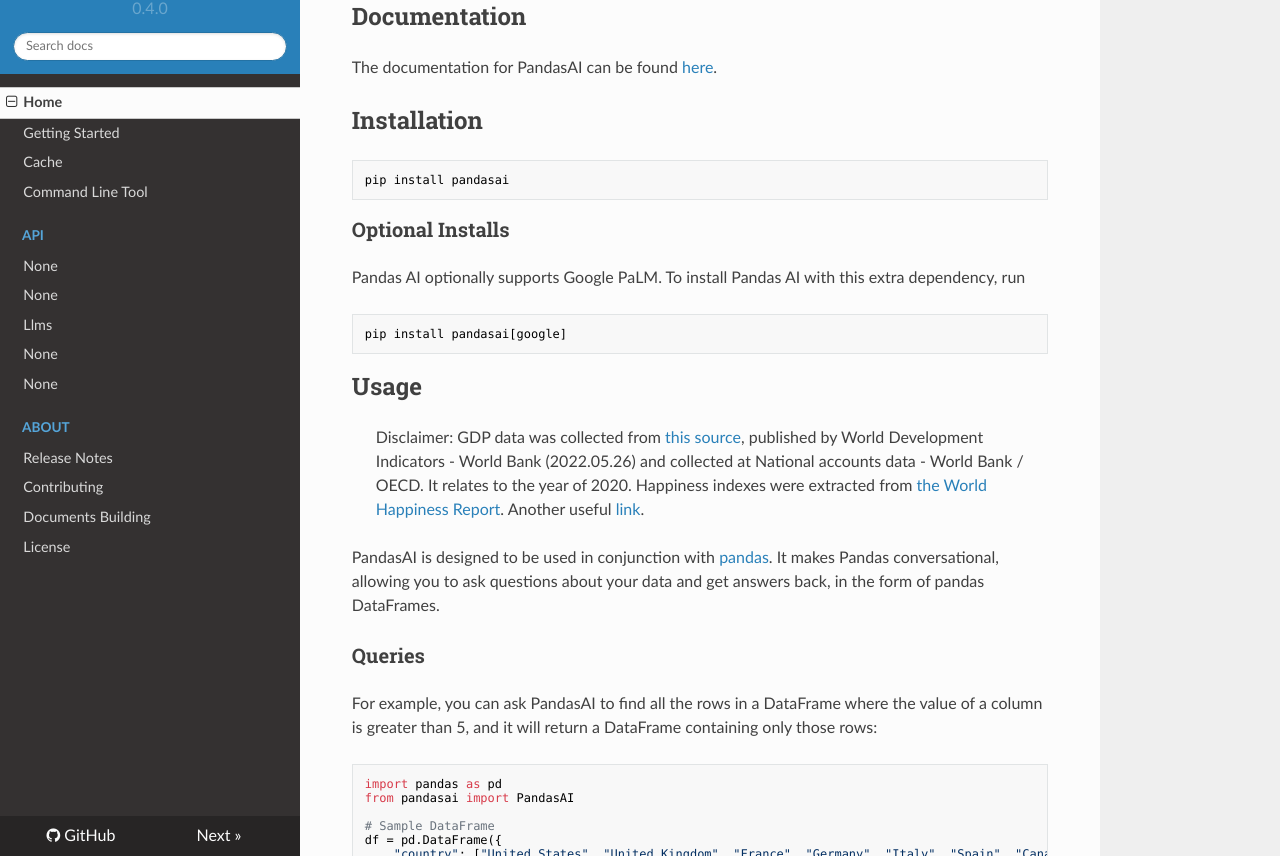
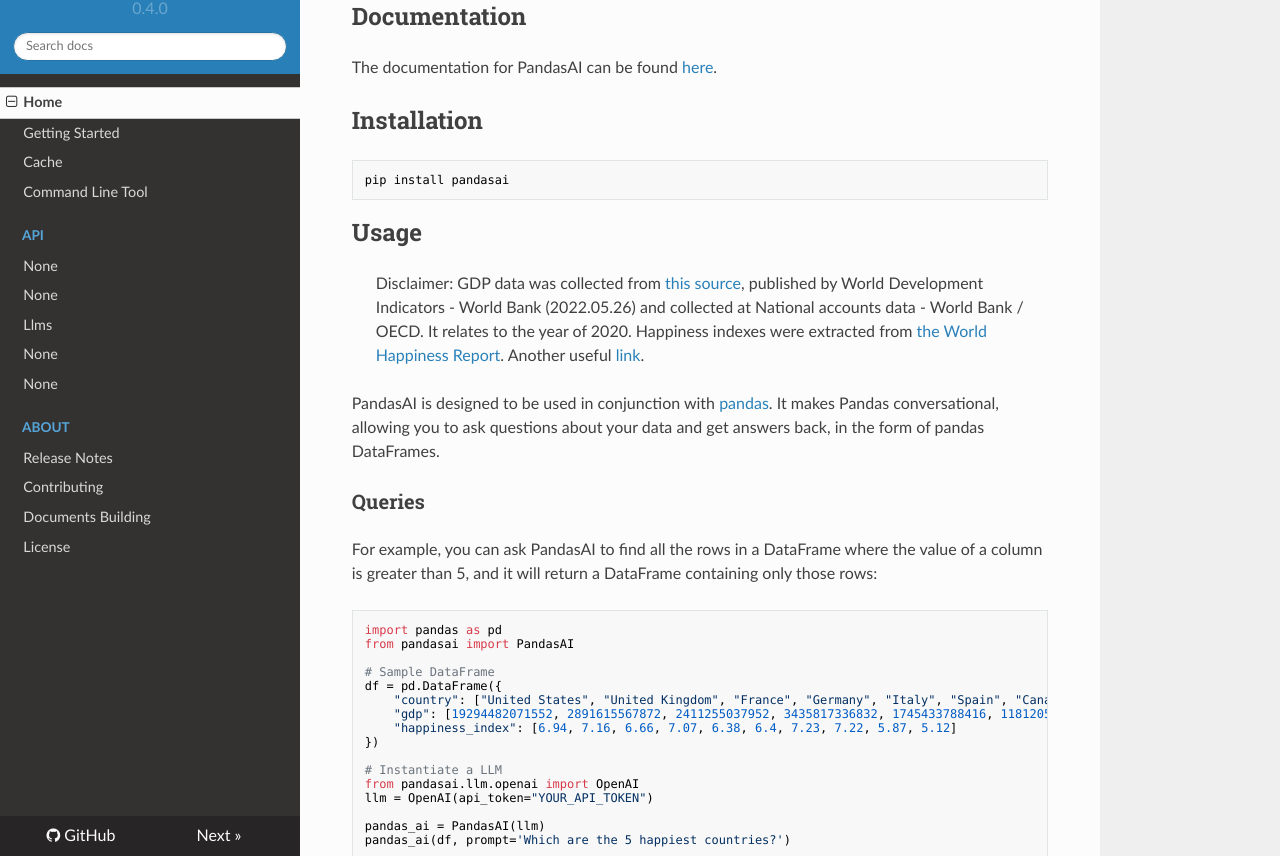
Before and after one commit to Sinaptik-AI/pandas-ai, an MkDocs documentation site: the page built from docs/index.md, in a window 1280 px wide and 900 px high, scrolled down 1566 px, cut to the strip 44-900 px from the top of the window. Built offline with MkDocs 1.6.1, drawn with Linux system fonts in a browser that asks for light colours; nearby versions of some CDN libraries.

Commit message:
chore(docs): move optional installs to docs

````diff
--- a/README.md
+++ b/README.md
@@ -28,13 +28,6 @@
 
 ```bash
 pip install pandasai
-```
-
-### Optional Installs
-
-Pandas AI optionally supports Google PaLM. To install Pandas AI with this extra dependency, run
-```bash
-pip install pandasai[google]
 ```
 
 ## Usage
--- a/docs/getting-started.md
+++ b/docs/getting-started.md
@@ -5,7 +5,7 @@
 
 ## Installation
 
-To use pandasai, first install it using pip through [PyPi](https://pypi.org/project/pandasai/) package distribution
+To use `pandasai`, first install it using pip through [PyPi](https://pypi.org/project/pandasai/) package distribution
 framework. It is actively developed so be vigilant for versions updates.
 
 ```console
@@ -14,6 +14,14 @@
 
 > It is recommended to create a Virtual environment using your preffred choice of Environment Managers e.g conda,
 > Poetry etc
+
+### Optional Installs
+
+`pandasai` optionally supports Google PaLM. To install `pandasai` with this extra dependency, run
+
+```console
+pip install pandasai[google]
+```
 
 ## Getting Started
 
````
